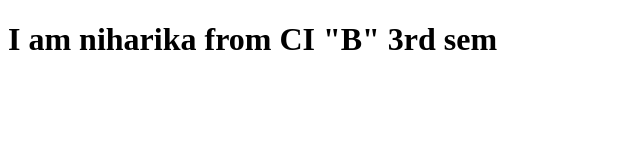
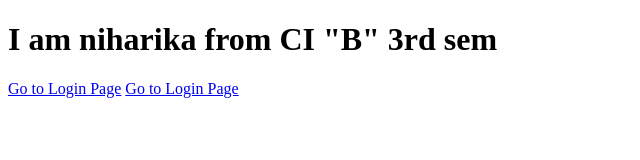
Before and after one commit to niharikadane66-alt/CSIT-3RD-B-NIHARIKA-DANE-, a plain HTML site: page index.html in a window 1280 px wide. Shown: the whole page, without its empty margins (0-640 px from the left). Drawn offline with Linux system fonts and the light colour scheme.

Commit message:
Add links to Login and Register pages

```diff
--- a/index.html
+++ b/index.html
@@ -7,6 +7,7 @@
 </head>
 <body>
     <h1>I am niharika  from CI "B" 3rd sem </h1>
-
+    <a href="login.html">Go to Login Page</a>
+    <a href="register.html">Go to Login Page</a>
 </body>
 </html>
```
